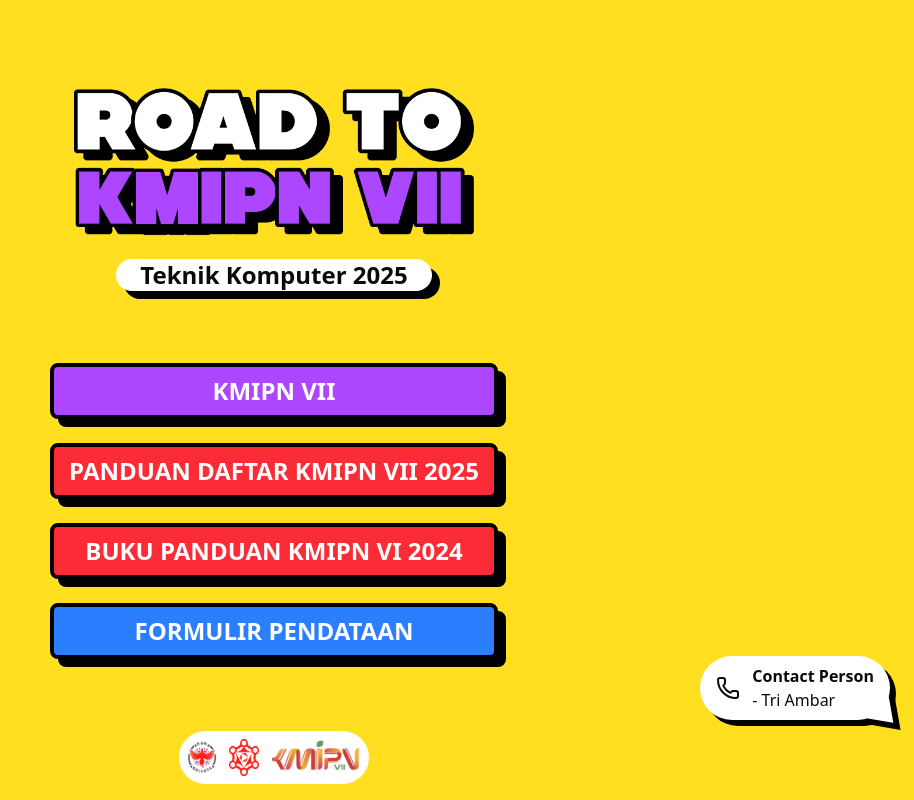
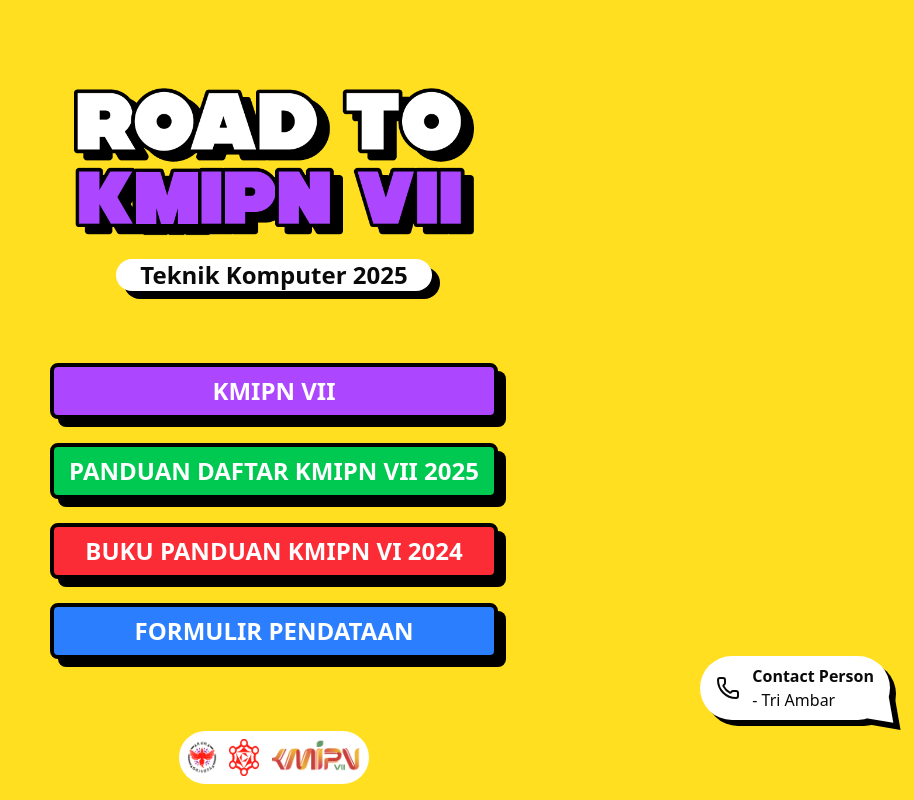
Before and after one commit to DikhaAG/sosialisasi-kmipn, a Next.js app: page / in a window 1280 px wide. Shown: the whole page, without its empty margins (366-1280 px from the left). Built offline with nearby package versions, Linux system fonts and the light colour scheme.

Commit message:
change: ganti warna tombol panduan pendaftaran kmipn 7

```diff
--- a/src/app/page.tsx
+++ b/src/app/page.tsx
@@ -62,7 +62,7 @@ export default function Home() {
               <Link href="https://kmipn.pnp.ac.id/">KMIPN VII</Link>
             </Button>
             <Button asChild
-              className="w-full bg-red-500 text-white font-black text-xl md:text-2xl uppercase py-6 px-8 border-4 border-black shadow-[8px_8px_0px_0px_#000] hover:bg-red-700 hover:shadow-[4px_4px_0px_0px_#000] hover:translate-x-1 hover:translate-y-1 transition-all duration-150 active:shadow-[2px_2px_0px_0px_#000] active:translate-x-2 active:translate-y-2">
+              className="w-full bg-green-500 text-white font-black text-xl md:text-2xl uppercase py-6 px-8 border-4 border-black shadow-[8px_8px_0px_0px_#000] hover:bg-green-700 hover:shadow-[4px_4px_0px_0px_#000] hover:translate-x-1 hover:translate-y-1 transition-all duration-150 active:shadow-[2px_2px_0px_0px_#000] active:translate-x-2 active:translate-y-2">
               <Link href="https://drive.google.com/file/d/1Opyu1B3L8LqIxrcR8Kt4W30tv-OzLJNK/view?usp=drivesdk">Panduan Daftar KMIPN VII 2025</Link>
             </Button>
             <Button asChild
```
